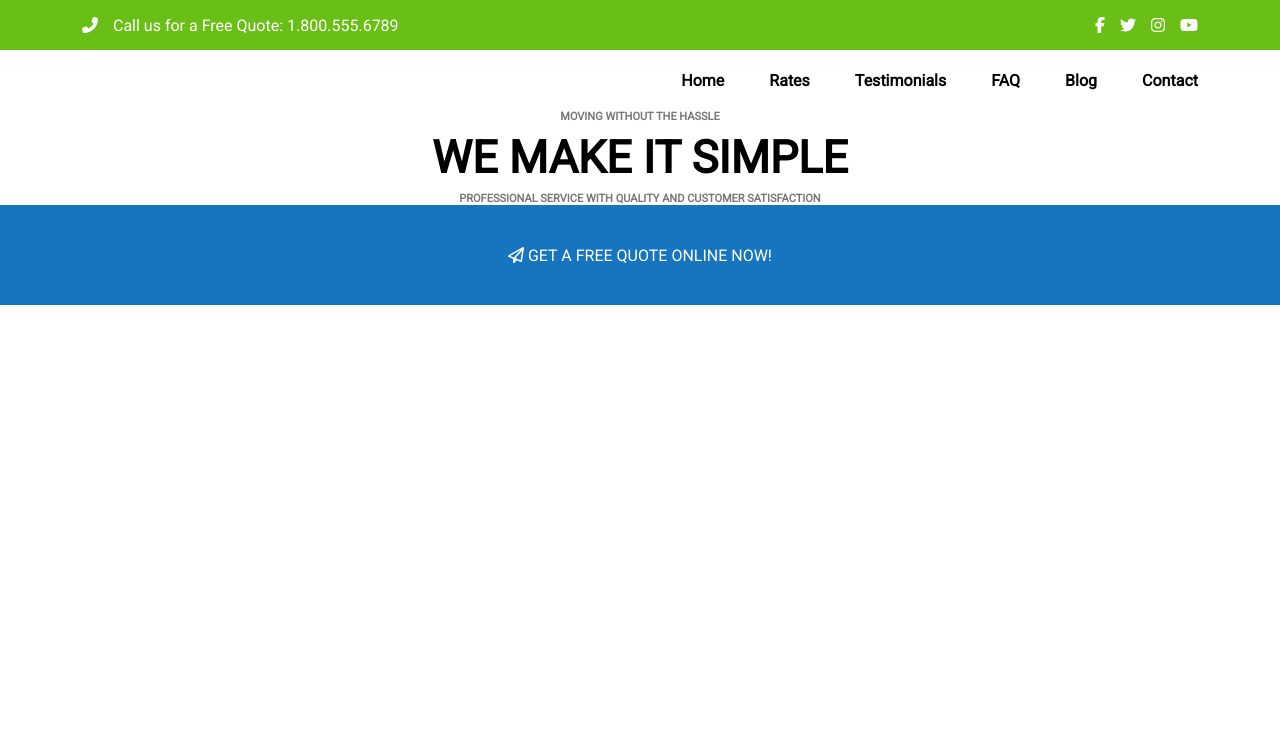
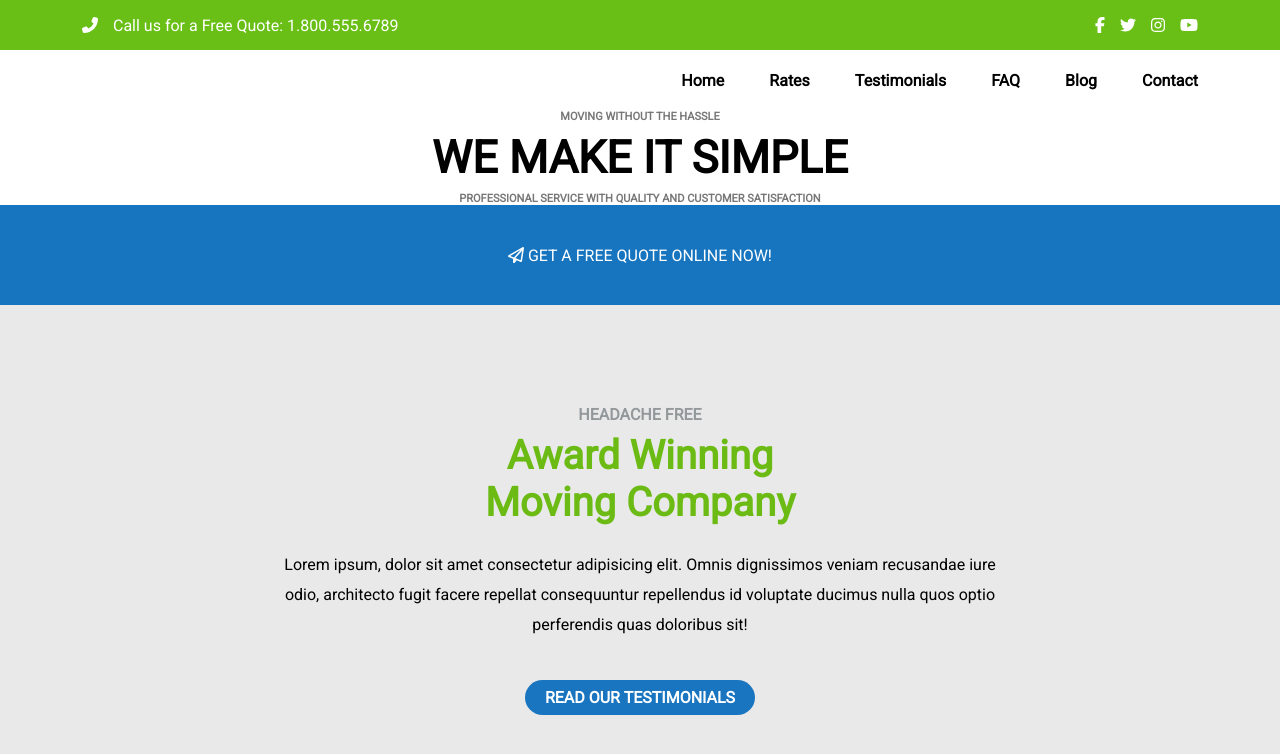
Before and after one commit to alessandro-cappelli/proj-html-vuejs, a Vue app: page / in a window 1280 px wide. Shown: the top 754 px of the page. Built offline with nearby package versions, Linux system fonts and the light colour scheme.

Commit message:
first part

```diff
--- a/src/components/Main.vue
+++ b/src/components/Main.vue
@@ -1,15 +1,21 @@
 <template>
     <section>
-
+        <FirstPart />
     </section>
 </template>
 
 <script>
+import FirstPart from './SubComponents/main/FirstPart.vue'
+
 export default {
     name: 'Main',
+
+    components:{
+        FirstPart,
+    }
 }
 </script>
 
-<style>
+<style lang='scss' scoped>
 
 </style>
--- /dev/null
+++ b/src/components/SubComponents/main/FirstPart.vue
@@ -0,0 +1,71 @@
+<template>
+    <div class="ms_container_firstpart">
+        <div class="container-fluid">
+            <div class="row">
+                <div class="col">
+                    <p class="ms_free">HEADACHE FREE</p>
+                    <h1 class="mt-2">Award Winning</h1>
+                    <h1 class="mb-4">Moving Company</h1>
+                    <p class="ms_lorem mb-5">Lorem ipsum, dolor sit amet consectetur adipisicing elit. Omnis dignissimos veniam recusandae iure odio, architecto fugit facere repellat consequuntur repellendus id voluptate ducimus nulla quos optio perferendis quas doloribus sit!</p>
+                    <span><a href="#">read our testimonials</a></span>
+                </div>
+            </div>
+        </div>
+    </div>
+</template>
+
+
+<script>
+export default {
+    name: 'FirstPart'
+}
+</script>
+
+
+<style lang='scss' scoped>
+.ms_container_firstpart{
+    background-color: #e9e9e9;
+}
+
+.col{
+    margin-top: 100px;
+    margin-bottom: 100px;
+}
+
+.container-fluid{
+    text-align: center;
+    width: 763px;
+    margin: 0 auto;
+}
+
+h1{
+    font-size: 40px;
+    color: #6bbb14;
+}
+
+.ms_free{
+    font-weight: bold;
+    color: #93989b;
+}
+
+.ms_lorem{
+    line-height: 30px;
+}
+
+span{
+    background-color: #1975c0;
+    padding-top: 8px;
+    padding-bottom: 8px;
+    padding-left: 20px;
+    padding-right: 20px;
+    border-radius: 20px;
+    cursor: pointer;
+
+    a{
+        color: white;
+        text-decoration: none;
+        text-transform: uppercase;
+        font-weight: bold;
+    }
+}
+</style>
```
